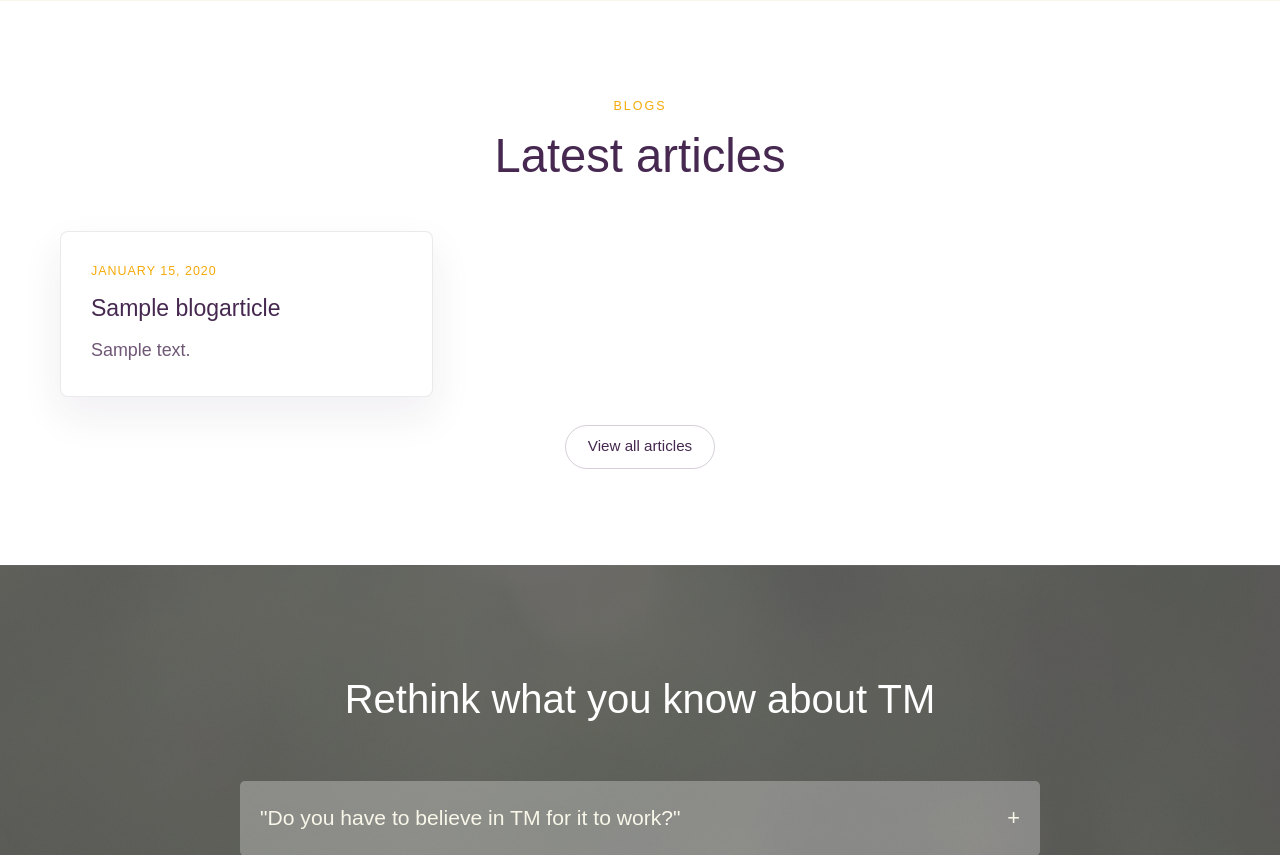
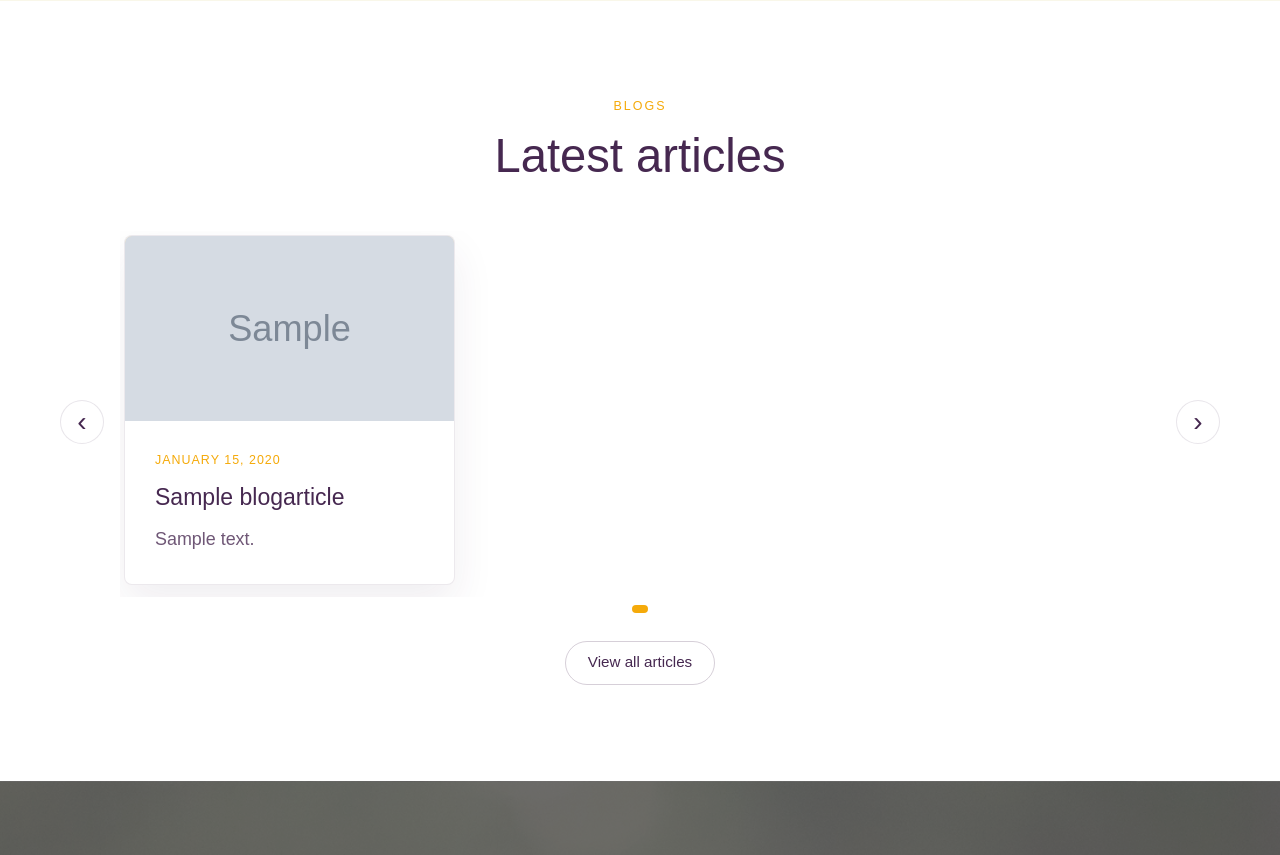
Before and after one commit to Almanac1/tm-ghana-landing, a Django app: page / in a window 1280 px wide. Shown: the part 2485-3340 px from the top of the page. Run offline with Django 4.2, Linux system fonts and the light colour scheme; tables that the repository leaves empty hold one stand-in row (values such as "Sample post"); grey boxes marked "Sample" are stand-in pictures.

Commit message:
article section added

```diff
--- a/config/settings.py
+++ b/config/settings.py
@@ -144,6 +144,9 @@ STATICFILES_DIRS = [
     BASE_DIR / 'landing' / 'static',
 ]
 
+MEDIA_URL = "/media/"
+MEDIA_ROOT = BASE_DIR / "media"
+
 # Default primary key field type
 # https://docs.djangoproject.com/en/4.2/ref/settings/#default-auto-field
 
--- a/config/urls.py
+++ b/config/urls.py
@@ -15,9 +15,14 @@ Including another URLconf
     2. Add a URL to urlpatterns:  path('blog/', include('blog.urls'))
 """
 from django.contrib import admin
+from django.conf import settings
+from django.conf.urls.static import static
 from django.urls import include, path
 
 urlpatterns = [
     path('admin/', admin.site.urls),
     path('', include('landing.urls')),
 ]
+
+if settings.DEBUG:
+    urlpatterns += static(settings.MEDIA_URL, document_root=settings.MEDIA_ROOT)
--- a/landing/models.py
+++ b/landing/models.py
@@ -1,5 +1,6 @@
 from django.db import models
 from django.urls import reverse
+from django.utils import timezone
 from django.utils.text import slugify
 
 
@@ -34,17 +35,29 @@ class ClassDate(models.Model):
         return f"{self.date.strftime('%A, %B %-d, %Y')} at {self.time.strftime('%-I:%M %p')}"
 
 
+class BlogArticleQuerySet(models.QuerySet):
+    def public(self):
+        return self.filter(is_published=True, publication_date__lte=timezone.now())
+
+
 class BlogArticle(models.Model):
     title = models.CharField(max_length=200)
     slug = models.SlugField(max_length=220, unique=True, blank=True)
     excerpt = models.TextField()
     body = models.TextField()
+    card_image = models.ImageField(upload_to="blog_cards/", blank=True)
+    image_alt = models.CharField(max_length=255, blank=True)
     is_published = models.BooleanField(default=False)
+    publication_date = models.DateTimeField(default=timezone.now)
+    carousel_order = models.PositiveIntegerField(default=0)
+    include_in_carousel = models.BooleanField(default=True)
     created_at = models.DateTimeField(auto_now_add=True)
     updated_at = models.DateTimeField(auto_now=True)
 
+    objects = BlogArticleQuerySet.as_manager()
+
     class Meta:
-        ordering = ("-created_at",)
+        ordering = ("-publication_date", "-created_at")
         verbose_name = "Blog article"
         verbose_name_plural = "Blog articles"
 
@@ -58,6 +71,10 @@ class BlogArticle(models.Model):
 
     def get_absolute_url(self) -> str:
         return reverse("blog_detail", kwargs={"slug": self.slug})
+
+    @property
+    def card_image_alt(self) -> str:
+        return self.image_alt or self.title
 
 
 class HomePageContent(models.Model):
--- a/landing/static/landing/app.js
+++ b/landing/static/landing/app.js
@@ -958,6 +958,51 @@ if (testimonialsCarousel && prevTestimonialsBtn && nextTestimonialsBtn) {
   setActiveDot();
 }
 
+// Blog Carousel Controls
+const blogCarousel = document.getElementById('blogCarousel');
+const prevBlogBtn = document.querySelector('.blog-carousel-control-prev');
+const nextBlogBtn = document.querySelector('.blog-carousel-control-next');
+const blogDots = document.getElementById('blogCarouselDots');
+
+if (blogCarousel && prevBlogBtn && nextBlogBtn) {
+  const blogCards = Array.from(blogCarousel.querySelectorAll('.blog-carousel-card'));
+
+  const getBlogScrollAmount = () => {
+    const firstCard = blogCarousel.querySelector('.blog-carousel-card');
+    if (!firstCard) return 0;
+    const carouselStyles = window.getComputedStyle(blogCarousel);
+    const cardGap = parseFloat(carouselStyles.columnGap || carouselStyles.gap || 0);
+    return firstCard.getBoundingClientRect().width + cardGap;
+  };
+
+  const setActiveBlogDot = () => {
+    if (!blogDots) return;
+    const scrollAmount = getBlogScrollAmount();
+    const activeIndex = scrollAmount ? Math.round(blogCarousel.scrollLeft / scrollAmount) : 0;
+    blogDots.querySelectorAll('.carousel-dot').forEach((dot, index) => {
+      dot.classList.toggle('is-active', index === activeIndex);
+      dot.setAttribute('aria-current', index === activeIndex ? 'true' : 'false');
+    });
+  };
+
+  if (blogDots && blogCards.length) {
+    blogDots.innerHTML = blogCards.map((_, index) =>
+      `<button type="button" class="carousel-dot${index === 0 ? ' is-active' : ''}" data-index="${index}" aria-label="Go to article ${index + 1}" aria-current="${index === 0 ? 'true' : 'false'}"></button>`
+    ).join('');
+    blogDots.querySelectorAll('.carousel-dot').forEach(dot => {
+      dot.addEventListener('click', () => {
+        blogCarousel.scrollTo({ left: getBlogScrollAmount() * Number(dot.dataset.index || 0), behavior: 'smooth' });
+      });
+    });
+  }
+
+  prevBlogBtn.addEventListener('click', () => blogCarousel.scrollBy({ left: -getBlogScrollAmount(), behavior: 'smooth' }));
+  nextBlogBtn.addEventListener('click', () => blogCarousel.scrollBy({ left: getBlogScrollAmount(), behavior: 'smooth' }));
+  blogCarousel.addEventListener('scroll', setActiveBlogDot, { passive: true });
+  window.addEventListener('resize', setActiveBlogDot);
+  setActiveBlogDot();
+}
+
 // Add animation on scroll
 const observerOptions = {
   threshold: 0.1,
--- a/landing/static/landing/styles.css
+++ b/landing/static/landing/styles.css
@@ -1835,11 +1835,100 @@ body.hero-video-open {
 }
 
 .blog-card {
-  padding: clamp(22px, 3vw, 30px);
+  display: flex;
+  flex-direction: column;
+  overflow: hidden;
   background: #fff;
   border: 1px solid rgba(70, 40, 80, 0.1);
   border-radius: 8px;
   box-shadow: 0 18px 42px rgba(70, 40, 80, 0.08);
+}
+
+.blog-card-image-link,
+.blog-card-image-placeholder {
+  display: block;
+  aspect-ratio: 16 / 9;
+  overflow: hidden;
+  background: linear-gradient(135deg, rgba(245, 170, 10, 0.22), rgba(70, 40, 80, 0.2)), #f9f7e9;
+}
+
+.blog-card-image {
+  display: block;
+  width: 100%;
+  height: 100%;
+  object-fit: cover;
+  transition: transform 0.25s ease;
+}
+
+.blog-card-image-link:hover .blog-card-image,
+.blog-card-image-link:focus-visible .blog-card-image {
+  transform: scale(1.03);
+}
+
+.blog-card-content {
+  display: flex;
+  flex: 1;
+  flex-direction: column;
+  padding: clamp(22px, 3vw, 30px);
+}
+
+.blog-carousel-shell {
+  display: grid;
+  grid-template-columns: auto minmax(0, 1fr) auto;
+  gap: clamp(0.5rem, 1.5vw, 1rem);
+  align-items: center;
+}
+
+.blog-carousel-stage {
+  min-width: 0;
+}
+
+.blog-carousel {
+  display: flex;
+  gap: 20px;
+  overflow-x: auto;
+  padding: 0.25rem 0.25rem 0.75rem;
+  scroll-snap-type: x mandatory;
+  scroll-behavior: smooth;
+  -webkit-overflow-scrolling: touch;
+  scrollbar-width: none;
+}
+
+.blog-carousel::-webkit-scrollbar {
+  display: none;
+}
+
+.blog-carousel-card {
+  flex: 0 0 calc((100% - 40px) / 3);
+  min-width: 260px;
+  scroll-snap-align: start;
+}
+
+.blog-carousel-stage .carousel-dots {
+  margin-top: 0.5rem;
+}
+
+.blog-carousel-control {
+  display: inline-flex;
+  align-items: center;
+  justify-content: center;
+  width: 44px;
+  height: 44px;
+  padding: 0;
+  border: 1px solid rgba(70, 40, 80, 0.12);
+  border-radius: 999px;
+  background: rgba(255, 255, 255, 0.82);
+  color: #462850;
+  font-size: 1.75rem;
+  line-height: 1;
+  cursor: pointer;
+  transition: transform 0.2s ease, background-color 0.2s ease, border-color 0.2s ease;
+}
+
+.blog-carousel-control:hover {
+  transform: translateY(-1px);
+  background: #fff;
+  border-color: rgba(70, 40, 80, 0.2);
 }
 
 .blog-card-date,
@@ -2345,6 +2434,10 @@ details[open] .faq-icon {
 
   .blogs-grid {
     grid-template-columns: 1fr;
+  }
+
+  .blog-carousel-card {
+    flex-basis: min(82vw, 360px);
   }
 
   .nav-menu {
--- a/landing/templates/landing/blog_detail.html
+++ b/landing/templates/landing/blog_detail.html
@@ -7,7 +7,7 @@
 <main class="blog-page">
   <article>
     <header class="blog-detail-header">
-      <p class="blog-detail-date">{{ article.created_at|date:"F j, Y" }}</p>
+      <p class="blog-detail-date">{{ article.publication_date|date:"F j, Y" }}</p>
       <h1 class="blog-detail-title">{{ article.title }}</h1>
     </header>
     <div class="blog-detail-body">
--- a/landing/templates/landing/home.html
+++ b/landing/templates/landing/home.html
@@ -274,31 +274,44 @@
     </div>
   </section>
 
-  <!-- Blogs Placeholder Section -->
   <section class="blogs-section" id="blogs">
     <div class="container">
-      {% if blog_articles %}
       <div class="blogs-header">
         <p class="blogs-kicker">Blogs</p>
         <h2>Latest articles</h2>
       </div>
-        <div class="blogs-grid">
-          {% for article in blog_articles %}
-            <article class="blog-card">
-              <p class="blog-card-date">{{ article.created_at|date:"F j, Y" }}</p>
+      {% if carousel_articles %}
+      <div class="blog-carousel-shell">
+        <button type="button" class="blog-carousel-control blog-carousel-control-prev" aria-label="Previous articles">&#8249;</button>
+        <div class="blog-carousel-stage">
+          <div class="blog-carousel" id="blogCarousel">
+            {% for article in carousel_articles %}
+              <article class="blog-card blog-carousel-card">
+                <a class="blog-card-image-link" href="{{ article.get_absolute_url }}" aria-label="Read {{ article.title }}">
+                  {% if article.card_image %}
+                    <img class="blog-card-image" src="{{ article.card_image.url }}" alt="{{ article.card_image_alt }}">
+                  {% else %}
+                    <span class="blog-card-image-placeholder" aria-hidden="true"></span>
+                  {% endif %}
+                </a>
+                <div class="blog-card-content">
+                  <p class="blog-card-date">{{ article.publication_date|date:"F j, Y" }}</p>
                   <h3><a href="{{ article.get_absolute_url }}">{{ article.title }}</a></h3>
                   <p>{{ article.excerpt }}</p>
+                </div>
               </article>
             {% endfor %}
+          </div>
+          <div class="carousel-dots" id="blogCarouselDots" aria-label="Article carousel progress"></div>
+        </div>
+        <button type="button" class="blog-carousel-control blog-carousel-control-next" aria-label="Next articles">&#8250;</button>
       </div>
       <div class="blogs-actions">
         <a class="blogs-link" href="{% url 'blog_list' %}">View all articles</a>
       </div>
       {% else %}
         <div class="blogs-placeholder-card">
-          <p class="blogs-kicker">Blogs</p>
-          <h2>Blogs coming soon</h2>
-          <p>We&rsquo;re preparing helpful articles on Transcendental Meditation, clarity, balance, and better living.</p>
+          <p>New articles are on the way. Please check back soon.</p>
         </div>
       {% endif %}
     </div>
--- a/landing/views.py
+++ b/landing/views.py
@@ -133,7 +133,9 @@ def _build_home_context(**overrides) -> dict:
         "faqs": FAQS,
         "homepage_content": _get_homepage_content(),
         "reservation_date_options": class_date_options,
-        "blog_articles": BlogArticle.objects.filter(is_published=True).order_by("-created_at")[:3],
+        "carousel_articles": BlogArticle.objects.public().filter(include_in_carousel=True).order_by(
+            "carousel_order", "-publication_date", "-created_at"
+        ),
     }
     context.update(overrides)
     return context
@@ -364,12 +366,12 @@ def home(request):
 
 
 def blog_list(request):
-    articles = BlogArticle.objects.filter(is_published=True).order_by("-created_at")
+    articles = BlogArticle.objects.public()
     return render(request, "landing/blog_list.html", {"articles": articles})
 
 
 def blog_detail(request, slug):
-    article = get_object_or_404(BlogArticle, slug=slug, is_published=True)
+    article = get_object_or_404(BlogArticle.objects.public(), slug=slug)
     return render(request, "landing/blog_detail.html", {"article": article})
 
 
--- a/requirements.txt
+++ b/requirements.txt
@@ -7,3 +7,4 @@ python-dotenv==1.0.1
 gunicorn==21.2.0
 psycopg2-binary==2.9.9
 whitenoise==6.6.0
+Pillow>=10.0,<12
```
Also changed, not shown: landing/admin.py (+7 -4 lines), landing/templates/landing/blog_list.html (+10 -3 lines), landing/tests.py (+66 -0 lines), landing/migrations/0015_alter_blogarticle_options_blogarticle_card_image_and_more.py (added), media/blog_cards/Carousel.png (added), media/blog_cards/Transcedental_MED1.png (added). Lines whose indentation alone changed are shown as unchanged.
